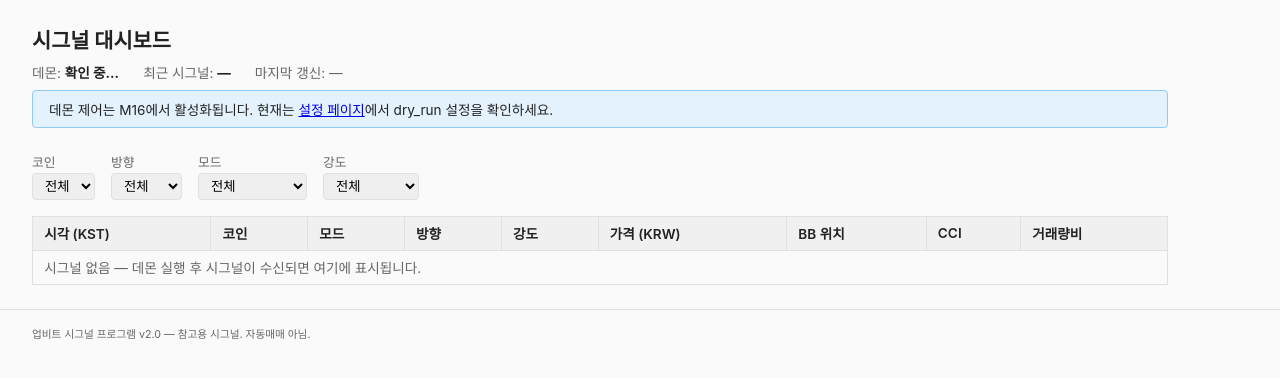
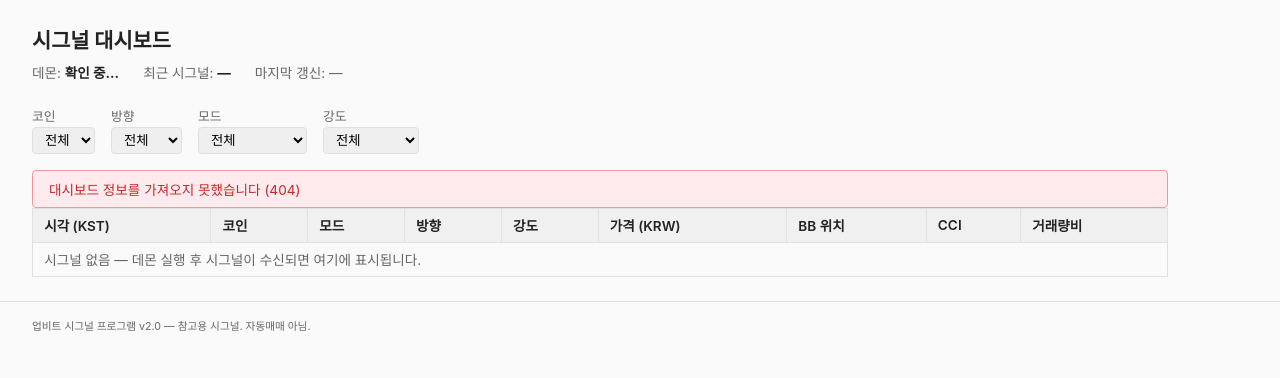
Before and after one commit to xzzero87-alt/signal-up, a Python web app: template src/signal_program/web/templates/index.html in a window 1280 px wide. Shown: the part 48-426 px from the top of the page. Run offline with Jinja, Linux system fonts and the light colour scheme; the template is opened without the code that fills it, so the values that code supplies are empty.

Commit message:
fix(web): split per-page JS loading + remove M16 stub box
결함 1 — POLL_INTERVAL_MS 중복 선언 (SyntaxError) 수정:
  - dashboard.js에서 const POLL_INTERVAL_MS 선언 제거
  - 선언은 index.html 인라인 <script>에만 유지 (테스트 검증용)
  - JS 로드 분리({% block scripts %})는 M14부터 이미 구현되어 있었음
  - 실제 원인: 동일 const가 inline + JS 파일 양쪽 선언 → SyntaxError → JS 전체 불실행

결함 2 — stub 안내 박스 제거:
  - index.html: "데몬 제어는 M16에서 활성화됩니다" div.daemon-note.info-box 삭제
  - 실제 데몬 제어는 base.html 헤더 nav-daemon-btn으로 이미 동작 중

결함 3 — 분기 점검 결과: 결함 없음
  - cli.py serve: start_daemon 기본값 False, if start_daemon: 분기 정상
  - state/settings.json 부재 → 자동 시작 플래그 영속화 없음
  - 이전 세션 테스트에서 --start-daemon 사용한 포트(18766) 프로세스 잔재 추정

```diff
--- a/src/signal_program/web/static/js/dashboard.js
+++ b/src/signal_program/web/static/js/dashboard.js
@@ -1,7 +1,7 @@
 // dashboard.js — 30초 폴링 + 필터 + 카운트다운 (외부 프레임워크 없음)
 'use strict';
 
-const POLL_INTERVAL_MS = 30_000;
+// POLL_INTERVAL_MS 는 index.html 인라인 <script>에서 선언됨 (전역 상수)
 let lastUpdateAt = null;
 
 async function fetchDashboard() {
--- a/src/signal_program/web/templates/index.html
+++ b/src/signal_program/web/templates/index.html
@@ -8,10 +8,6 @@
     <span class="daemon-status">데몬: <strong id="daemon-status-text">확인 중...</strong></span>
     <span class="last-signal">최근 시그널: <strong id="last-signal-text">—</strong></span>
     <span class="countdown">마지막 갱신: <span id="last-update">—</span></span>
-  </div>
-  <div class="daemon-note info-box">
-    데몬 제어는 M16에서 활성화됩니다.
-    현재는 <a href="/settings">설정 페이지</a>에서 dry_run 설정을 확인하세요.
   </div>
 </div>
 
```
